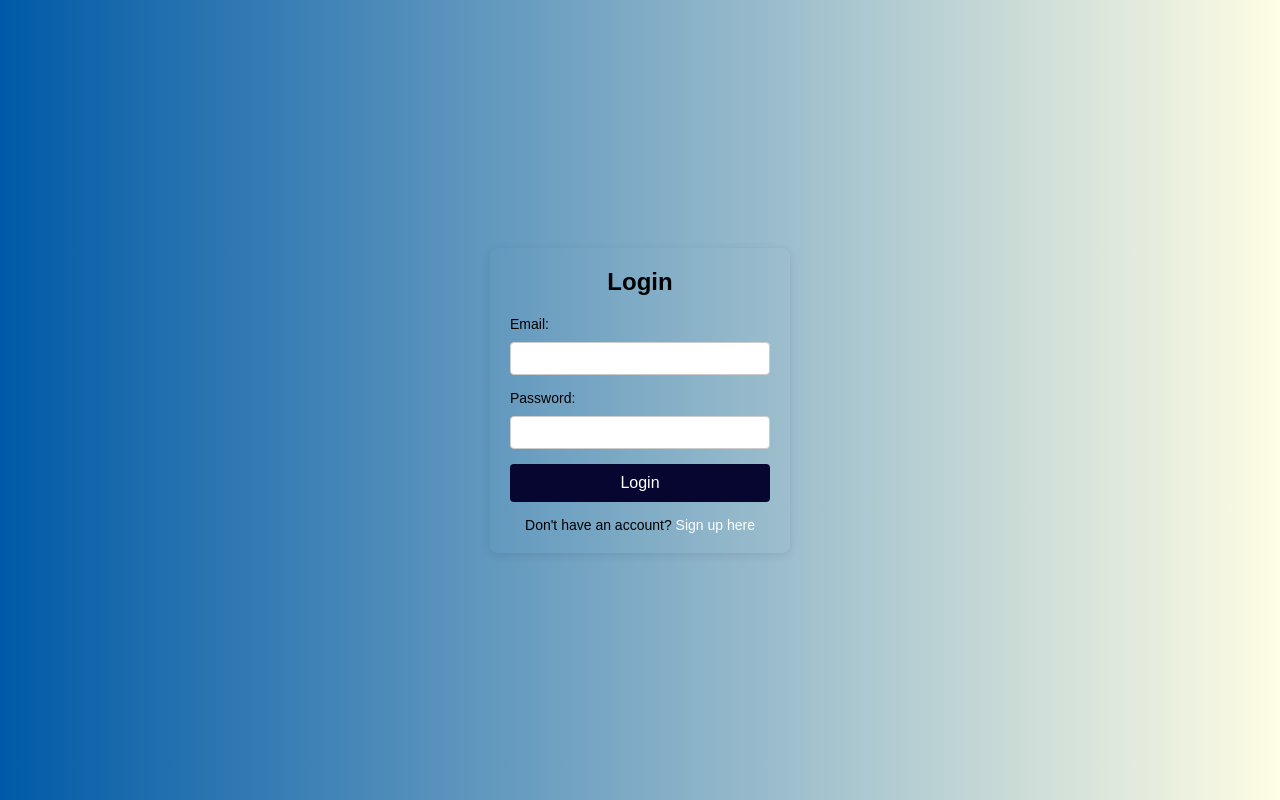
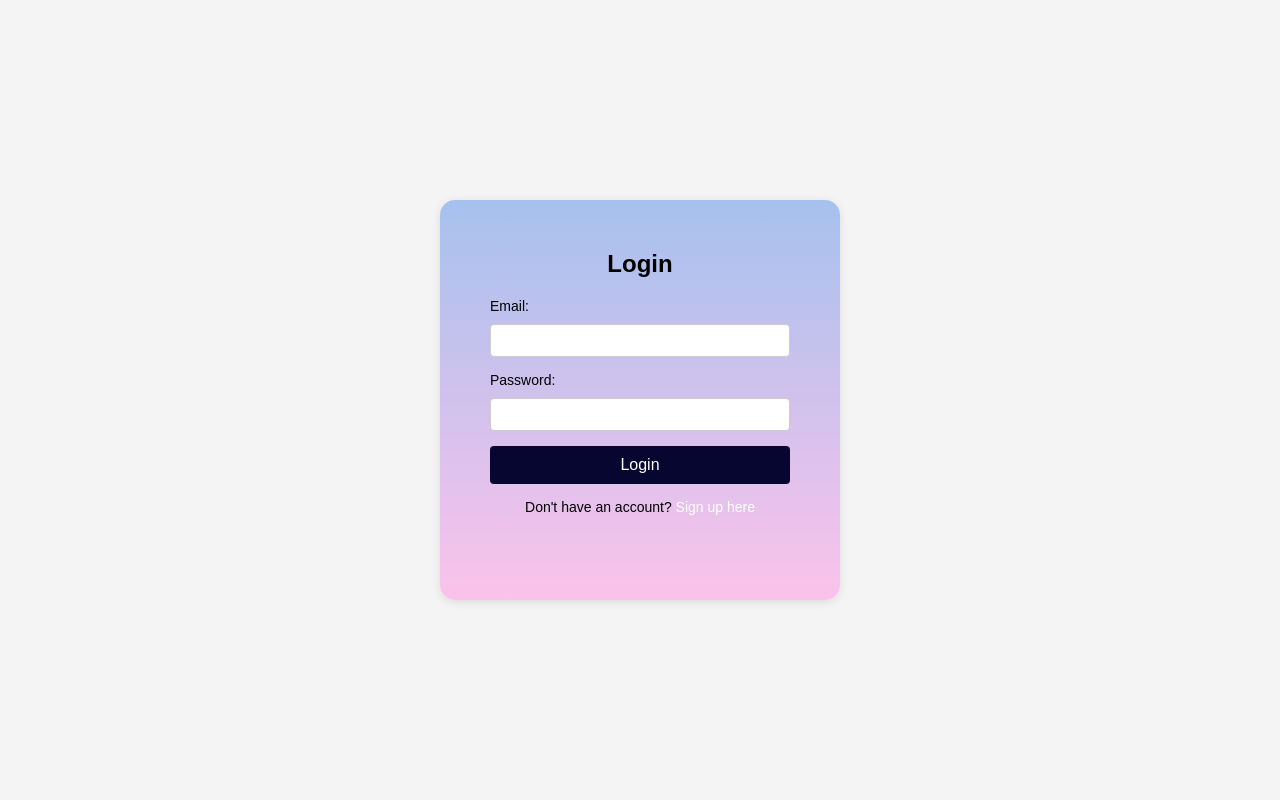
Before and after one commit to Shreyayadav811/Campus-Cart, a plain HTML site: page FRONTEND/login.html in a window 1280 px wide. Drawn offline with Linux system fonts and the light colour scheme.

Commit message:
Login page UI modified

```diff
--- a/FRONTEND/CSS/stylelogin.css
+++ b/FRONTEND/CSS/stylelogin.css
@@ -12,10 +12,6 @@
 
 body {
     background-color: #f4f4f4;
-    background: #005AA7;  /* fallback for old browsers */
-    background: -webkit-linear-gradient(to left, #FFFDE4, #005AA7);  /* Chrome 10-25, Safari 5.1-6 */
-    background: linear-gradient(to left, #FFFDE4, #005AA7); /* W3C, IE 10+/ Edge, Firefox 16+, Chrome 26+, Opera 12+, Safari 7+ */
-
     display: flex;
     justify-content: center;
     align-items: center;
@@ -23,17 +19,19 @@ body {
 }
 
 .login-container {
+    background-image: linear-gradient(to top, #fbc2eb 0%, #a6c1ee 100%);
     margin: 20px;
-    padding: 20px;
-    border-radius: 8px;
+    padding: 50px 50px;
+    border-radius: 15px;
     box-shadow: 0 2px 10px rgba(0, 0, 0, 0.1);
-    width: 300px;
+    width: 400px;
+   height: 400px;
     text-align: center;
 }
 
 h2 {
     margin-bottom: 20px;
-    font-family: sans-serif;
+    font-family: Arial, Helvetica, sans-serif;
 }
 
 .form-group {
```
